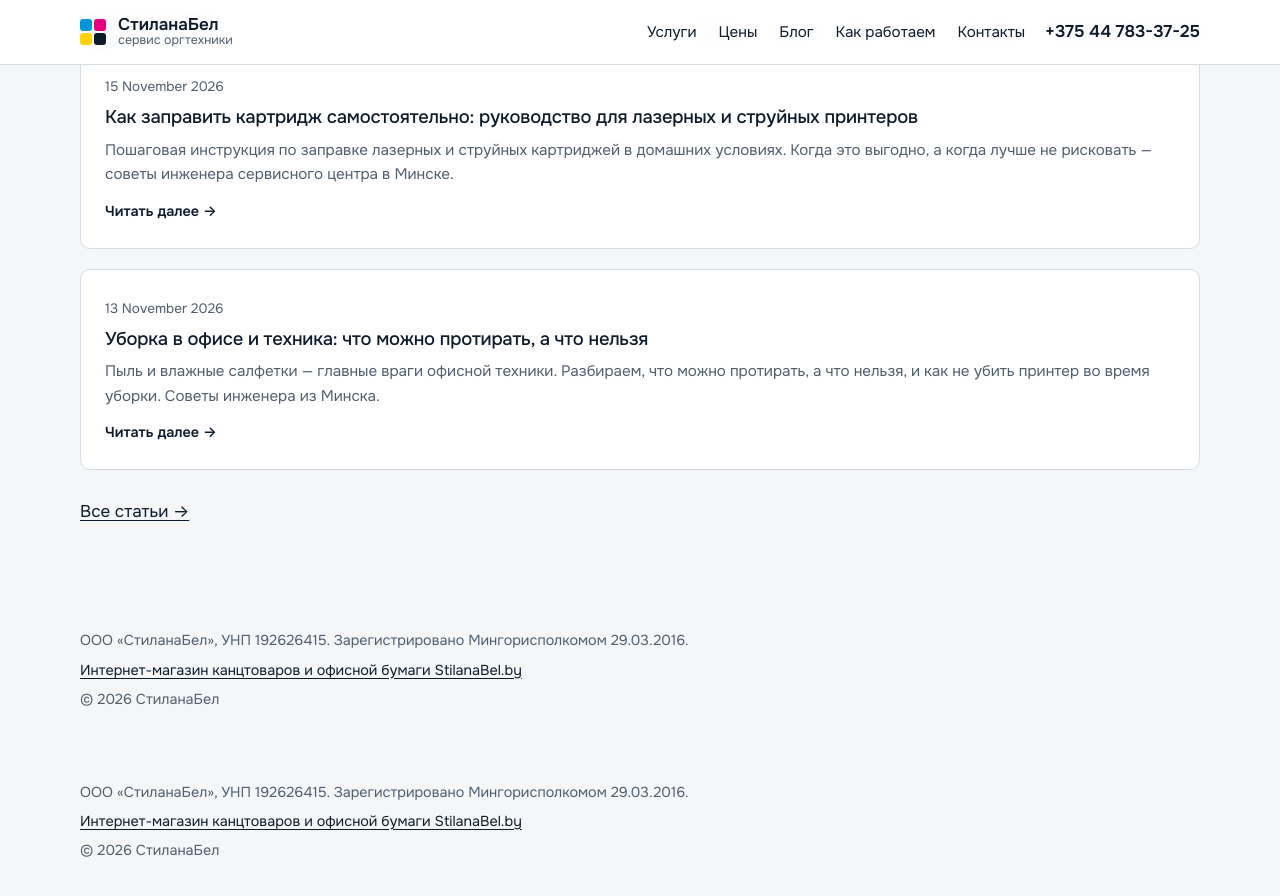
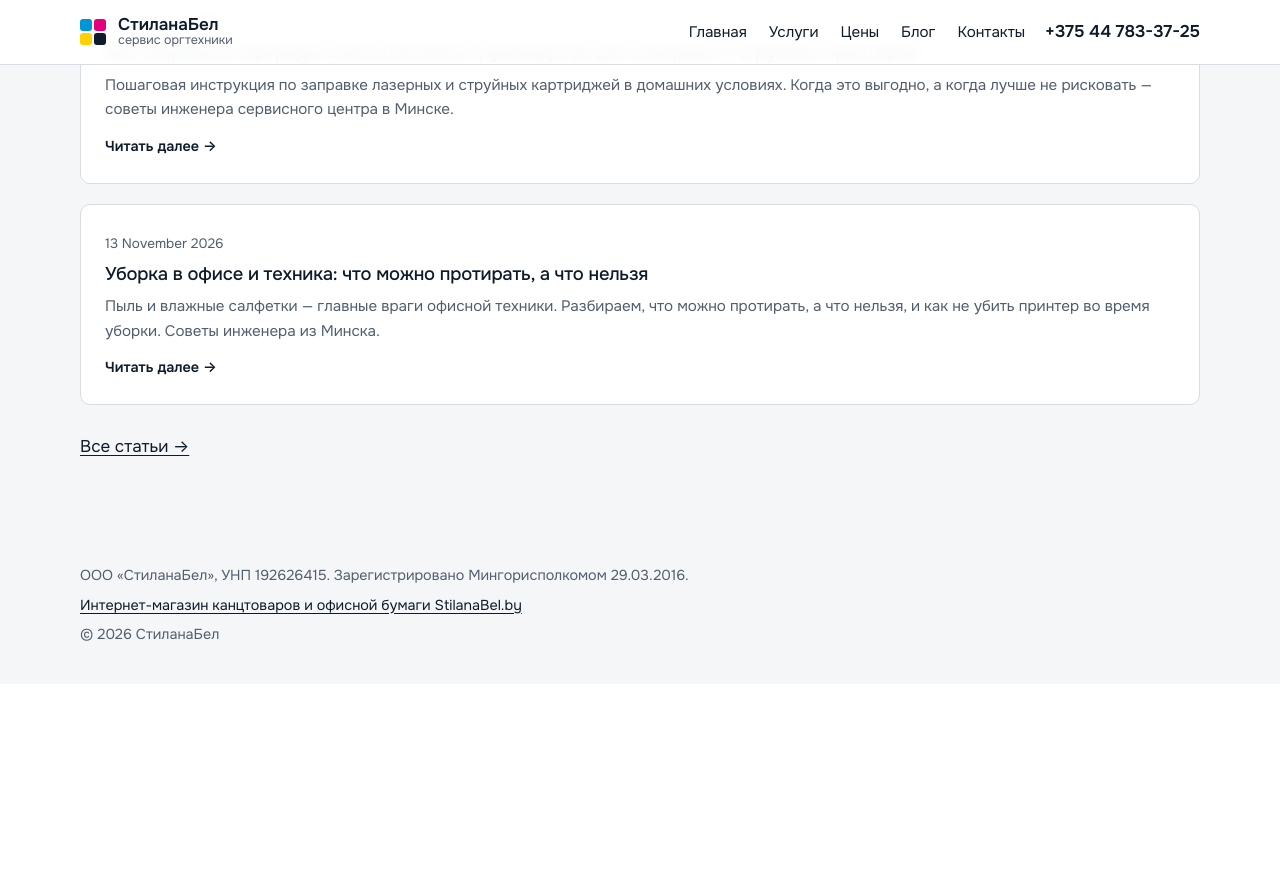
Before and after one commit to r1f666/stilanabel-service, a Jekyll site: the page built from docs/index.html, in a window 1280 px wide and 900 px high, scrolled down 3815 px. Shown: the top 896 px of the window. Built offline with Jekyll 4.4.1, drawn with Linux system fonts in a browser that asks for light colours; some web fonts are replaced; after the commit the page ends 4499 px from its top, so only the background shows below that.

Commit message:
fix double header: index.html uses default layout correctly

```diff
--- a/docs/index.html
+++ b/docs/index.html
@@ -3,60 +3,6 @@ layout: default
 title: Заправка картриджей и ремонт принтеров в Минске — выезд в офис | СтиланаБел
 description: Заправка картриджей от 22 BYN и ремонт принтеров от 35 BYN с выездом в офис по Минску. Гарантия 6 месяцев, документы с НДС, каждая 7-я заправка бесплатно.
 ---
-<!doctype html>
-<html lang="ru">
-<head>
-  <meta charset="utf-8">
-  <meta name="viewport" content="width=device-width, initial-scale=1, viewport-fit=cover">
-  <title>{{ page.title }} — СтиланаБел</title>
-  <meta name="description" content="{{ page.description }}">
-  <meta name="robots" content="index, follow, max-image-preview:large">
-  <meta name="theme-color" content="#0D1B2A">
-  <meta name="format-detection" content="telephone=no">
-  <link rel="canonical" href="https://service.stilanabel.by/">
-
-  <meta property="og:type" content="website">
-  <meta property="og:locale" content="ru_RU">
-  <meta property="og:site_name" content="СтиланаБел — сервис оргтехники">
-  <meta property="og:title" content="Заправка картриджей и ремонт принтеров в Минске">
-  <meta property="og:description" content="Выезд мастера в офис за 2 часа, гарантия 6 месяцев, документы с НДС. Заправка от 22 BYN, ремонт от 35 BYN.">
-  <meta property="og:url" content="https://service.stilanabel.by/">
-  <meta property="og:image" content="https://service.stilanabel.by/img/og-image.png">
-  <meta property="og:image:width" content="1200">
-  <meta property="og:image:height" content="630">
-  <meta name="twitter:card" content="summary_large_image">
-
-  <link rel="icon" href="/favicon.svg" type="image/svg+xml">
-  <link rel="apple-touch-icon" href="/img/apple-touch-icon.png">
-  <link rel="manifest" href="/site.webmanifest">
-
-  <link rel="preconnect" href="https://fonts.googleapis.com">
-  <link rel="preconnect" href="https://fonts.gstatic.com" crossorigin>
-  <link rel="stylesheet" href="https://fonts.googleapis.com/css2?family=Onest:wght@400;500;600&family=Unbounded:wght@500;600&display=swap">
-  <link rel="stylesheet" href="css/style.css">
-  <meta name="yandex-verification" content="476ba1ee6f1ee7ed" />
-   <!-- Google tag (gtag.js) -->
-   <script async src="https://www.googletagmanager.com/gtag/js?id=G-ZDEPBV5P3Z"></script>
-   <script>
-     window.dataLayer = window.dataLayer || [];
-     function gtag(){dataLayer.push(arguments);}
-     gtag('js', new Date());
-
-     gtag('config', 'G-ZDEPBV5P3Z');
-   </script>
-   <!-- Yandex.Metrika counter -->
-   <script type="text/javascript">
-       (function(m,e,t,r,i,k,a){
-           m[i]=m[i]||function(){(m[i].a=m[i].a||[]).push(arguments)};
-           m[i].l=1*new Date();
-           for (var j = 0; j < document.scripts.length; j++) {if (document.scripts[j].src === r) { return; }}
-           k=e.createElement(t),a=e.getElementsByTagName(t)[0],k.async=1,k.src=r,a.parentNode.insertBefore(k,a)
-       })(window, document,'script','https://mc.yandex.ru/metrika/tag.js?id=113988087', 'ym');
-
-       ym(113988087, 'init', {ssr:true, webvisor:true, clickmap:true, ecommerce:"dataLayer", referrer: document.referrer, url: location.href, accurateTrackBounce:true, trackLinks:true});
-   </script>
-   <noscript><div><img src="https://mc.yandex.ru/watch/113988087" style="position:absolute; left:-9999px;" alt="" /></div></noscript>
-   <!-- /Yandex.Metrika counter -->
 <script type="application/ld+json">
 {
   "@context": "https://schema.org",
@@ -78,39 +24,7 @@ description: Заправка картриджей от 22 BYN и ремонт
   ]
 }
 </script>
-</head>
-<body>
-  <a class="skip" href="#main">К содержимому</a>
-
-  <header class="top">
-    <div class="wrap top__in">
-      <button class="burger" aria-label="Меню" aria-expanded="false" aria-controls="mobile-nav">
-        <span></span><span></span><span></span>
-      </button>
-      <a class="logo" href="/" aria-label="СтиланаБел — сервис оргтехники">
-        <span class="logo__mark" aria-hidden="true"><i></i><i></i><i></i><i></i></span>
-        <span class="logo__text">СтиланаБел <small>сервис оргтехники</small></span>
-      </a>
-      <nav class="nav" aria-label="Разделы">
-        <a href="#services">Услуги</a>
-        <a href="#prices">Цены</a>
-        <a href="/blog/">Блог</a>
-        <a href="#steps">Как работаем</a>
-        <a href="#contacts">Контакты</a>
-      </nav>
-      <a class="top__tel" href="tel:+375447833725" data-goal="call_header">+375 44 783-37-25</a>
-    </div>
-  </header>
-
 <main id="main">
-    <div class="mobile-nav" id="mobile-nav" hidden>
-      <a href="/">Главная</a>
-      <a href="#services">Услуги</a>
-      <a href="#prices">Цены</a>
-      <a href="/blog/">Блог</a>
-      <a href="#steps">Как работаем</a>
-      <a href="#contacts">Контакты</a>
-    </div>
   <section class="hero">
     <div class="wrap hero__grid">
       <div class="hero__text">
@@ -269,21 +183,3 @@ description: Заправка картриджей от 22 BYN и ремонт
     </div>
   </section>
 </main>
-
-  <footer class="foot">
-    <div class="wrap foot__in">
-      <p>ООО «СтиланаБел», УНП 192626415. Зарегистрировано Мингорисполкомом 29.03.2016.</p>
-      <p><a href="https://stilanabel.by/">Интернет-магазин канцтоваров и офисной бумаги StilanaBel.by</a></p>
-      <p>© <span id="year">2026</span> СтиланаБел</p>
-    </div>
-  </footer>
-
-  <nav class="dock" aria-label="Быстрая связь">
-    <a href="tel:+375447833725" data-goal="call_dock">Позвонить</a>
-    <a href="viber://chat?number=%2B375447833725" data-goal="viber_dock">Viber</a>
-    <a href="https://t.me/StilanaBel" target="_blank" rel="noopener" data-goal="tg_dock">Telegram</a>
-  </nav>
-
-  <script src="/js/main.js" defer></script>
-</body>
-</html>
```
Lines whose indentation alone changed are shown as unchanged.
